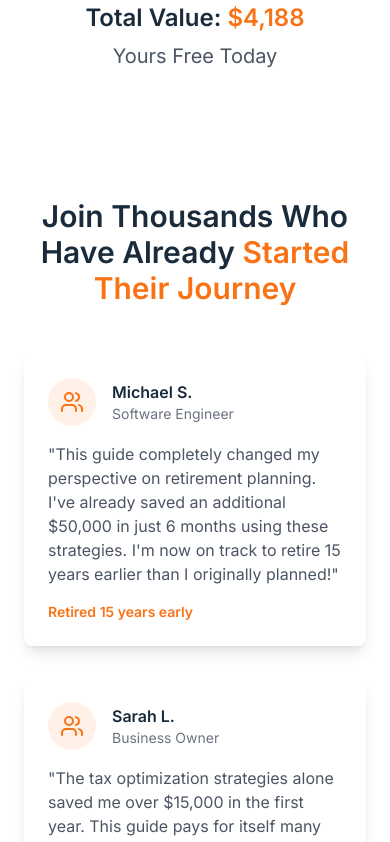
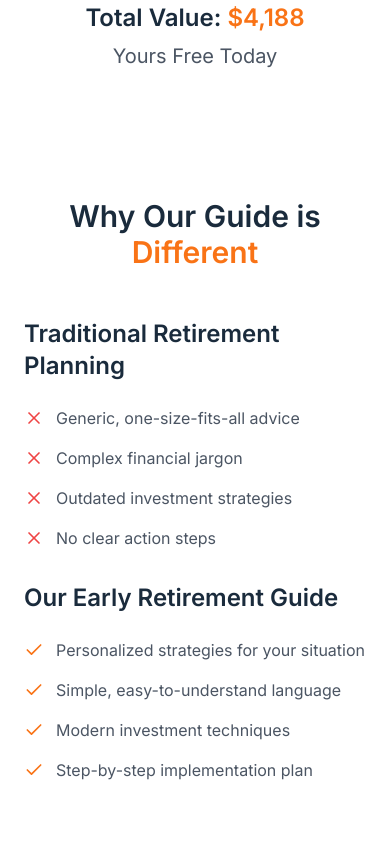
Before and after one commit to isabellagreco1997/wealth-guide-landing, a React (Vite) app: page / in a window 390 px wide. Shown: the part 4760-5602 px from the top of the page. Built offline with nearby package versions, Linux system fonts and the light colour scheme.

Commit message:
Add conversion-focused sections
Implemented additional sections to enhance the sales conversion strategy on the landing page. These sections aim to provide more value and encourage user engagement.
[skip gpt_engineer]

```diff
--- /dev/null
+++ b/src/components/sections/ComparisonSection.tsx
@@ -0,0 +1,56 @@
+import React from 'react';
+import { Check, X } from 'lucide-react';
+
+export const ComparisonSection = () => (
+  <section className="py-16 md:py-24 bg-white">
+    <div className="container mx-auto px-6">
+      <h2 className="text-3xl md:text-4xl font-bold text-navy text-center mb-12">
+        Why Our Guide is <span className="text-gold">Different</span>
+      </h2>
+      <div className="grid md:grid-cols-2 gap-8 max-w-5xl mx-auto">
+        <div className="space-y-6">
+          <h3 className="text-2xl font-bold text-navy mb-6">Traditional Retirement Planning</h3>
+          <div className="space-y-4">
+            <div className="flex items-center gap-3">
+              <X className="w-5 h-5 text-red-500" />
+              <span className="text-gray-600">Generic, one-size-fits-all advice</span>
+            </div>
+            <div className="flex items-center gap-3">
+              <X className="w-5 h-5 text-red-500" />
+              <span className="text-gray-600">Complex financial jargon</span>
+            </div>
+            <div className="flex items-center gap-3">
+              <X className="w-5 h-5 text-red-500" />
+              <span className="text-gray-600">Outdated investment strategies</span>
+            </div>
+            <div className="flex items-center gap-3">
+              <X className="w-5 h-5 text-red-500" />
+              <span className="text-gray-600">No clear action steps</span>
+            </div>
+          </div>
+        </div>
+        <div className="space-y-6">
+          <h3 className="text-2xl font-bold text-navy mb-6">Our Early Retirement Guide</h3>
+          <div className="space-y-4">
+            <div className="flex items-center gap-3">
+              <Check className="w-5 h-5 text-gold" />
+              <span className="text-gray-600">Personalized strategies for your situation</span>
+            </div>
+            <div className="flex items-center gap-3">
+              <Check className="w-5 h-5 text-gold" />
+              <span className="text-gray-600">Simple, easy-to-understand language</span>
+            </div>
+            <div className="flex items-center gap-3">
+              <Check className="w-5 h-5 text-gold" />
+              <span className="text-gray-600">Modern investment techniques</span>
+            </div>
+            <div className="flex items-center gap-3">
+              <Check className="w-5 h-5 text-gold" />
+              <span className="text-gray-600">Step-by-step implementation plan</span>
+            </div>
+          </div>
+        </div>
+      </div>
+    </div>
+  </section>
+);
--- /dev/null
+++ b/src/components/sections/GuaranteeSection.tsx
@@ -0,0 +1,34 @@
+import React from 'react';
+import { Shield, Clock, ArrowRight } from 'lucide-react';
+
+export const GuaranteeSection = () => (
+  <section className="py-16 md:py-24 bg-goldLight">
+    <div className="container mx-auto px-6">
+      <h2 className="text-3xl md:text-4xl font-bold text-navy text-center mb-12">
+        Try It <span className="text-gold">Risk-Free</span> Today
+      </h2>
+      <div className="grid md:grid-cols-2 gap-8 max-w-5xl mx-auto">
+        <div className="bg-white p-8 rounded-lg shadow-lg transform hover:scale-105 transition-all duration-300">
+          <div className="w-12 h-12 bg-gold/10 rounded-full flex items-center justify-center mb-4">
+            <Shield className="w-6 h-6 text-gold" />
+          </div>
+          <h3 className="text-xl font-bold text-navy mb-4">100% Money-Back Guarantee</h3>
+          <p className="text-gray-600">
+            If you're not completely satisfied with the strategies and insights provided in this guide,
+            we'll refund every penny. No questions asked.
+          </p>
+        </div>
+        <div className="bg-white p-8 rounded-lg shadow-lg transform hover:scale-105 transition-all duration-300">
+          <div className="w-12 h-12 bg-gold/10 rounded-full flex items-center justify-center mb-4">
+            <Clock className="w-6 h-6 text-gold" />
+          </div>
+          <h3 className="text-xl font-bold text-navy mb-4">Limited Time Offer</h3>
+          <p className="text-gray-600">
+            This comprehensive guide is currently available for free, but this offer won't last forever.
+            Secure your copy now before this opportunity expires.
+          </p>
+        </div>
+      </div>
+    </div>
+  </section>
+);
--- /dev/null
+++ b/src/components/sections/UrgencySection.tsx
@@ -0,0 +1,62 @@
+import React from 'react';
+import { Clock, ArrowRight } from 'lucide-react';
+import { LeadForm } from '../LeadForm';
+
+export const UrgencySection = () => (
+  <section className="py-16 md:py-24 bg-navy text-white">
+    <div className="container mx-auto px-6">
+      <div className="max-w-3xl mx-auto text-center">
+        <div className="w-16 h-16 bg-gold/20 rounded-full flex items-center justify-center mx-auto mb-6">
+          <Clock className="w-8 h-8 text-gold" />
+        </div>
+        <h2 className="text-3xl md:text-4xl font-bold mb-6">
+          Don't Wait to Start Your Journey to <span className="text-gold">Financial Freedom</span>
+        </h2>
+        <p className="text-xl mb-8">
+          Every day you delay is another day you're missing out on powerful strategies that could accelerate your path to early retirement.
+        </p>
+        <div className="bg-white/5 backdrop-blur-sm p-8 rounded-lg">
+          <div className="grid md:grid-cols-2 gap-8 mb-8">
+            <div className="text-left">
+              <h3 className="text-xl font-bold mb-4">What You're Missing:</h3>
+              <ul className="space-y-3">
+                <li className="flex items-center gap-2">
+                  <ArrowRight className="w-5 h-5 text-gold" />
+                  <span>Tax-saving strategies worth $1,000s</span>
+                </li>
+                <li className="flex items-center gap-2">
+                  <ArrowRight className="w-5 h-5 text-gold" />
+                  <span>Investment optimization techniques</span>
+                </li>
+                <li className="flex items-center gap-2">
+                  <ArrowRight className="w-5 h-5 text-gold" />
+                  <span>Risk management frameworks</span>
+                </li>
+              </ul>
+            </div>
+            <div className="text-left">
+              <h3 className="text-xl font-bold mb-4">What You'll Gain:</h3>
+              <ul className="space-y-3">
+                <li className="flex items-center gap-2">
+                  <ArrowRight className="w-5 h-5 text-gold" />
+                  <span>Clear path to early retirement</span>
+                </li>
+                <li className="flex items-center gap-2">
+                  <ArrowRight className="w-5 h-5 text-gold" />
+                  <span>Confidence in your financial future</span>
+                </li>
+                <li className="flex items-center gap-2">
+                  <ArrowRight className="w-5 h-5 text-gold" />
+                  <span>Peace of mind for your family</span>
+                </li>
+              </ul>
+            </div>
+          </div>
+          <div className="max-w-md mx-auto">
+            <LeadForm />
+          </div>
+        </div>
+      </div>
+    </div>
+  </section>
+);
--- a/src/pages/Index.tsx
+++ b/src/pages/Index.tsx
@@ -5,6 +5,9 @@ import { HeroSection } from '@/components/sections/HeroSection';
 import { WhyEarlyRetirementSection } from '@/components/sections/WhyEarlyRetirementSection';
 import { ValuePropositionSection } from '@/components/sections/ValuePropositionSection';
 import { SocialProofSection } from '@/components/sections/SocialProofSection';
+import { ComparisonSection } from '@/components/sections/ComparisonSection';
+import { GuaranteeSection } from '@/components/sections/GuaranteeSection';
+import { UrgencySection } from '@/components/sections/UrgencySection';
 import { FinalCTASection } from '@/components/sections/FinalCTASection';
 
 const Index = () => {
@@ -14,7 +17,10 @@ const Index = () => {
       <HeroSection />
       <WhyEarlyRetirementSection />
       <ValuePropositionSection />
+      <ComparisonSection />
       <SocialProofSection />
+      <GuaranteeSection />
+      <UrgencySection />
       <FinalCTASection />
       <Footer />
     </div>
```
